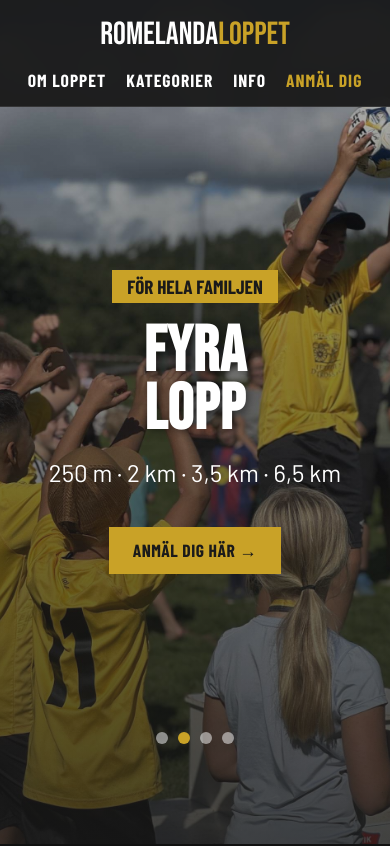
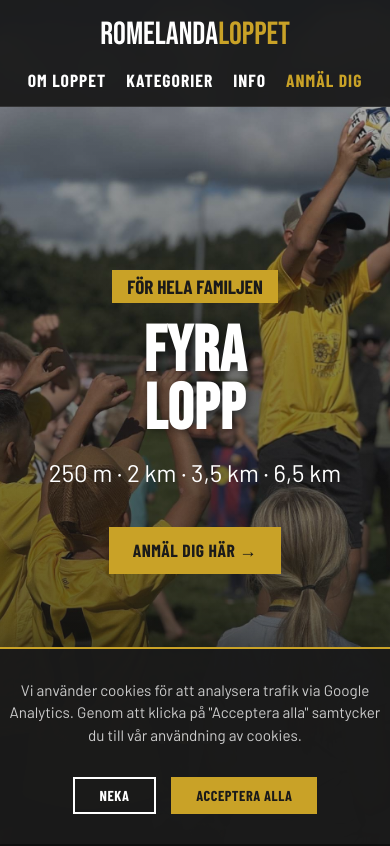
Before and after one commit to Stenis76/Romlendaloppet, a React (Vite) app: page / in a window 390 px wide. Shown: the top 846 px of the page. Built offline with nearby package versions, Linux system fonts and the light colour scheme.

Commit message:
feat: implement cookie consent banner and conditional Google Analytics initialization

```diff
--- a/src/App.css
+++ b/src/App.css
@@ -523,3 +523,51 @@
 .clickable-card:hover .card-link-hint {
   transform: translateX(5px);
 }
+
+/* Cookie Consent */
+.cookie-consent {
+  position: fixed;
+  bottom: 0;
+  left: 0;
+  width: 100%;
+  background-color: rgba(26, 26, 26, 0.98);
+  color: var(--text-light);
+  padding: 15px 0;
+  z-index: 2000;
+  border-top: 2px solid var(--gold);
+  box-shadow: 0 -10px 30px rgba(0,0,0,0.3);
+  animation: slideUp 0.6s cubic-bezier(0.16, 1, 0.3, 1);
+}
+@keyframes slideUp {
+  from { transform: translateY(100%); }
+  to { transform: translateY(0); }
+}
+.cookie-inner {
+  display: flex;
+  justify-content: space-between;
+  align-items: center;
+  gap: 30px;
+}
+.cookie-text {
+  flex: 1;
+}
+.cookie-text p {
+  font-size: 0.95rem;
+  margin: 0;
+  color: #ccc;
+  line-height: 1.5;
+}
+.cookie-actions {
+  display: flex;
+  gap: 15px;
+}
+.btn-sm {
+  padding: 8px 25px;
+  font-size: 0.9rem;
+  white-space: nowrap;
+}
+@media (max-width: 900px) {
+  .cookie-inner { flex-direction: column; text-align: center; }
+  .cookie-consent { padding: 30px 0; }
+  .cookie-actions { width: 100%; justify-content: center; }
+}
--- a/src/App.jsx
+++ b/src/App.jsx
@@ -183,6 +183,47 @@
 
 export default function App() {
   const [currentSlide, setCurrentSlide] = useState(0);
+  const [showConsent, setShowConsent] = useState(false);
+
+  const loadGA = () => {
+    // Förhindra dubbelladdning
+    if (window.gtag) return;
+
+    const script1 = document.createElement('script');
+    script1.async = true;
+    script1.src = 'https://www.googletagmanager.com/gtag/js?id=G-5JF6012MZ2';
+    document.head.appendChild(script1);
+
+    const script2 = document.createElement('script');
+    script2.innerHTML = `
+      window.dataLayer = window.dataLayer || [];
+      function gtag(){dataLayer.push(arguments);}
+      gtag('js', new Date());
+      gtag('config', 'G-5JF6012MZ2');
+    `;
+    document.head.appendChild(script2);
+  };
+
+  // Kontrollera om användaren redan gjort ett val
+  useEffect(() => {
+    const consent = localStorage.getItem('cookieConsent');
+    if (consent === 'true') {
+      loadGA();
+    } else if (consent === null) {
+      setShowConsent(true);
+    }
+  }, []);
+
+  const acceptCookies = () => {
+    localStorage.setItem('cookieConsent', 'true');
+    loadGA();
+    setShowConsent(false);
+  };
+
+  const declineCookies = () => {
+    localStorage.setItem('cookieConsent', 'false');
+    setShowConsent(false);
+  };
 
   // Autoplay för bildspelet - byter slide var 4:e sekund
   useEffect(() => {
@@ -439,6 +480,21 @@
           <div className="footer-organizer">ARRANGERAS AV {CONFIG.organizer.toUpperCase()}</div>
         </div>
       </footer>
+
+      {/* Cookie Consent Banner */}
+      {showConsent && (
+        <div className="cookie-consent">
+          <div className="container cookie-inner">
+            <div className="cookie-text">
+              <p>Vi använder cookies för att analysera trafik via Google Analytics. Genom att klicka på "Acceptera alla" samtycker du till vår användning av cookies.</p>
+            </div>
+            <div className="cookie-actions">
+              <button className="btn btn-outline btn-sm" onClick={declineCookies}>Neka</button>
+              <button className="btn btn-gold btn-sm" onClick={acceptCookies}>Acceptera alla</button>
+            </div>
+          </div>
+        </div>
+      )}
     </div>
   );
 }
```
